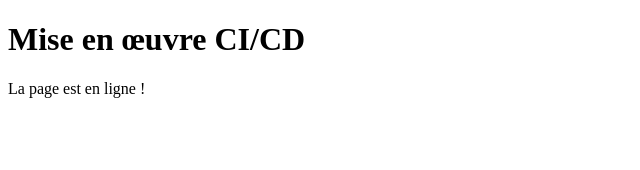
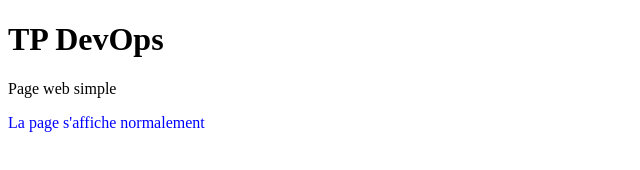
Before and after one commit to 123nono-learn/nono-tp-gauthier, a plain HTML site: page index.html in a window 1280 px wide. Shown: the whole page, without its empty margins (0-640 px from the left). Drawn offline with Linux system fonts and the light colour scheme.

Commit message:
deploy: 26497275549da002d7885f3a5e25e8dc5af294d0

```diff
--- a/index.html
+++ b/index.html
@@ -1,9 +1,18 @@
 <!DOCTYPE html>
+<html lang="fr">
+<head>
+ <meta charset="UTF-8">
+ <title>Eval DevOps</title>
+</head>
 
-<html>
- <head><title>Premier labo</title></head>
-	<body>
-	<h1>Mise en œuvre CI/CD </h1>
-	<p>La page est en ligne !</p>
-	</body>
+<body>
+
+ <h1>TP DevOps</h1>
+
+ <p>
+  Page web simple
+  <div style="color:blue;">La page s'affiche normalement</div>
+ </p>
+
+</body>
 </html>
```
